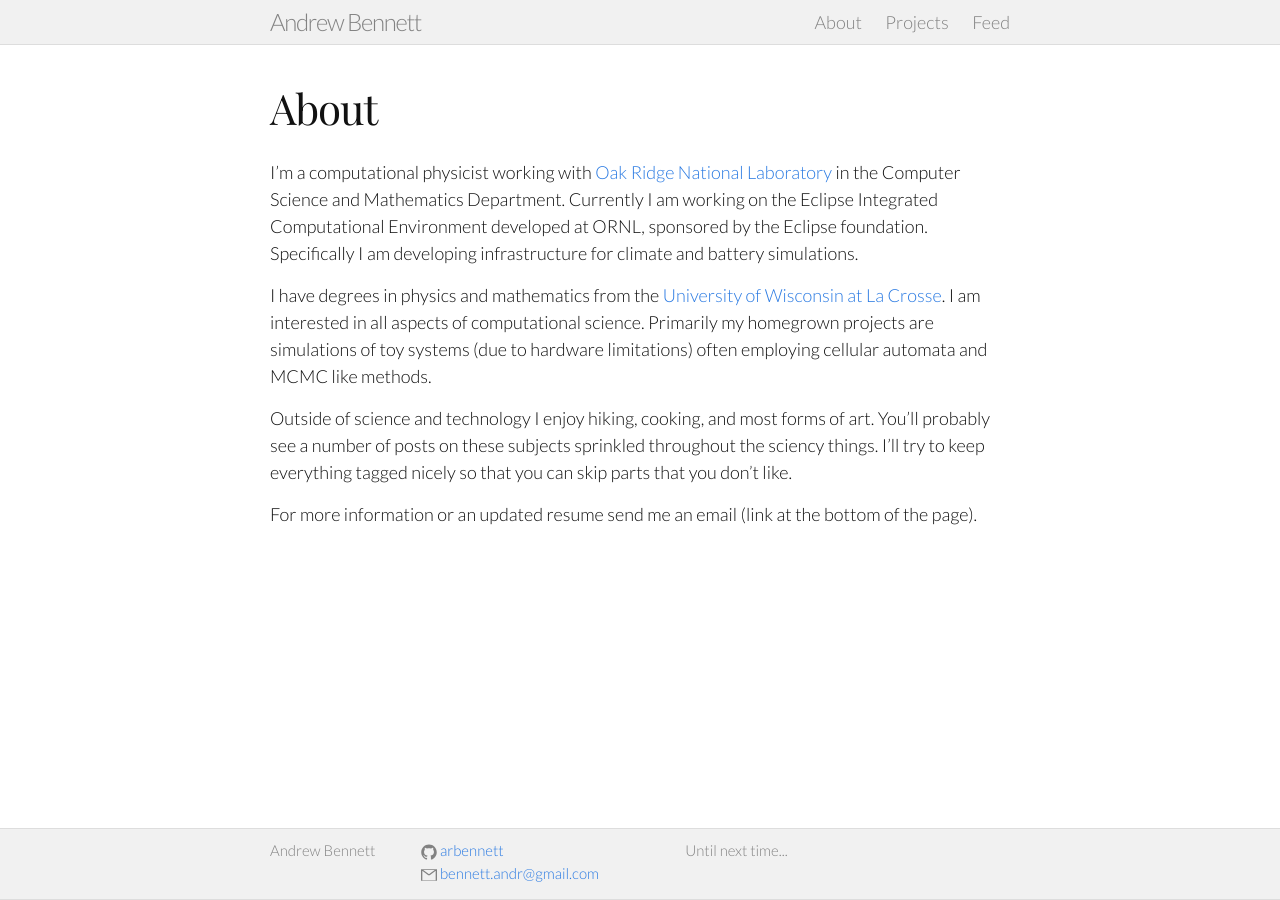
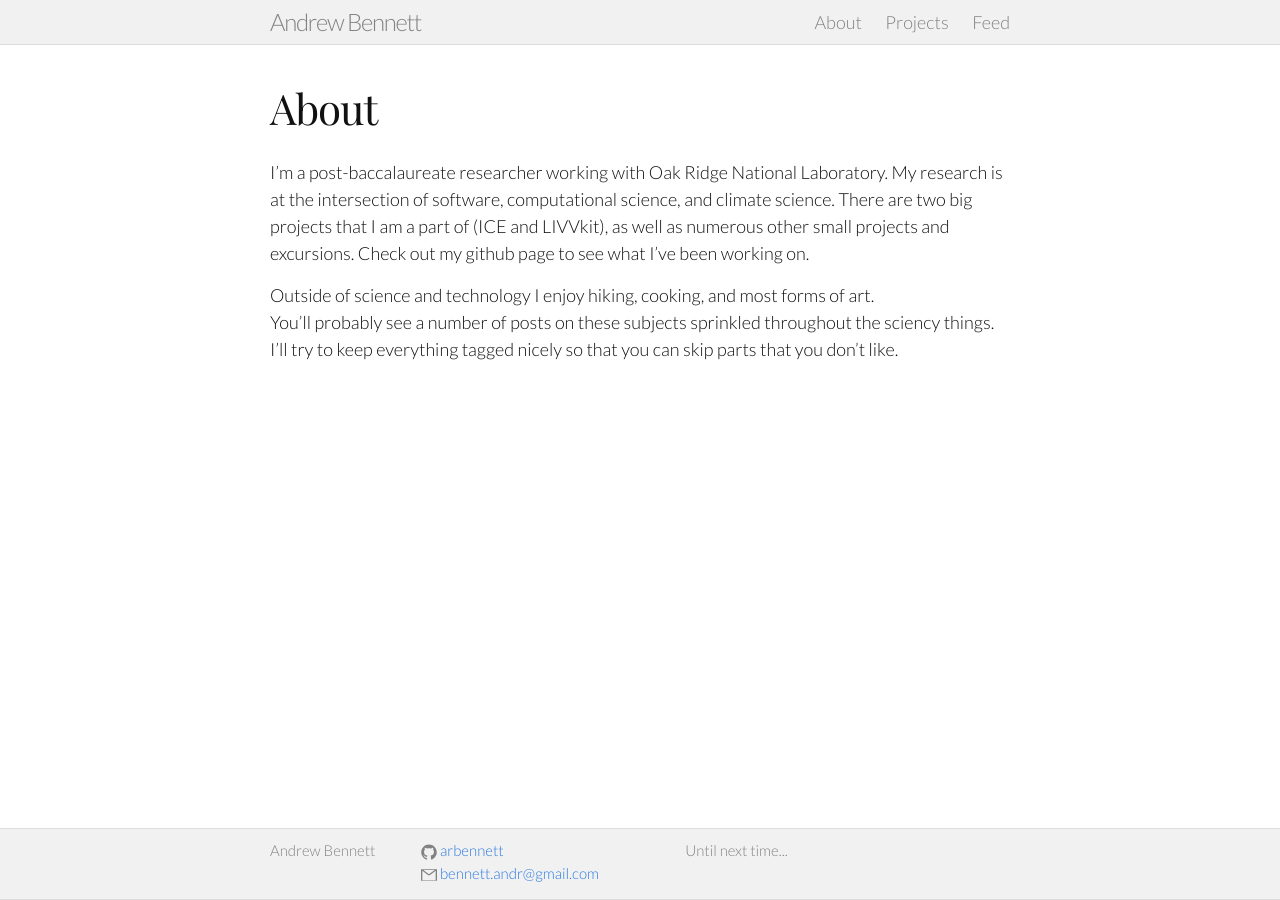
Before and after one commit to arbennett/arbennett.github.io, a Jekyll site: the page built from about.md, in a window 1280 px wide. Built offline with Jekyll 4.4.1, drawn with Linux system fonts in a browser that asks for light colours; Markdown is read by kramdown in place of the engine named in the settings.

Commit message:
Adding some stuff.

```diff
--- a/about.md
+++ b/about.md
@@ -4,10 +4,12 @@ title: About
 permalink: /about/
 ---
 
-I'm a computational physicist working with [Oak Ridge National Laboratory](http://www.ornl.gov/) in the Computer Science and Mathematics Department.  Currently I am working on the Eclipse Integrated Computational Environment developed at ORNL, sponsored by the Eclipse foundation.  Specifically I am developing infrastructure for climate and battery simulations.
+I'm a post-baccalaureate researcher working with Oak Ridge National Laboratory.
+My research is at the intersection of software, computational science, and
+climate science.  There are two big projects that I am a part of (ICE and
+LIVVkit), as well as numerous other small projects and excursions.  Check out
+my github page to see what I've been working on.
 
-I have degrees in physics and mathematics from the [University of Wisconsin at La Crosse](http://www.uwlax.edu).  I am interested in all aspects of computational science.  Primarily my homegrown projects are simulations of toy systems (due to hardware limitations) often employing cellular automata and MCMC like methods.
-
-Outside of science and technology I enjoy hiking, cooking, and most forms of art.  You'll probably see a number of posts on these subjects sprinkled throughout the sciency things.  I'll try to keep everything tagged nicely so that you can skip parts that you don't like.
-
-For more information or an updated resume send me an email (link at the bottom of the page).
+Outside of science and technology I enjoy hiking, cooking, and most forms of art.
+You'll probably see a number of posts on these subjects sprinkled throughout the sciency things.
+I'll try to keep everything tagged nicely so that you can skip parts that you don't like.
```
Also changed, not shown: julia-fe.md (added, +46 -0 lines), projects.md (+8 -3 lines).
